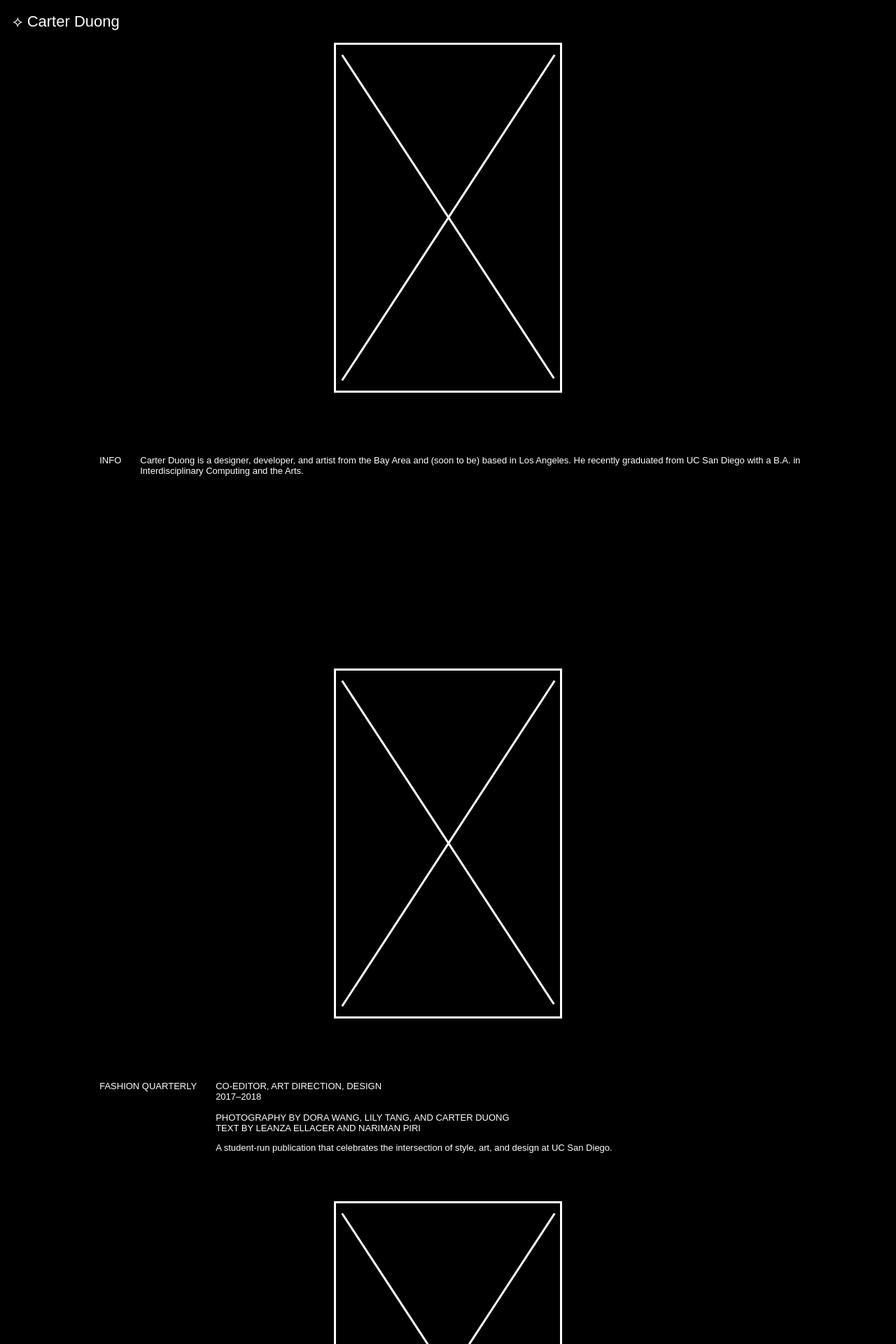
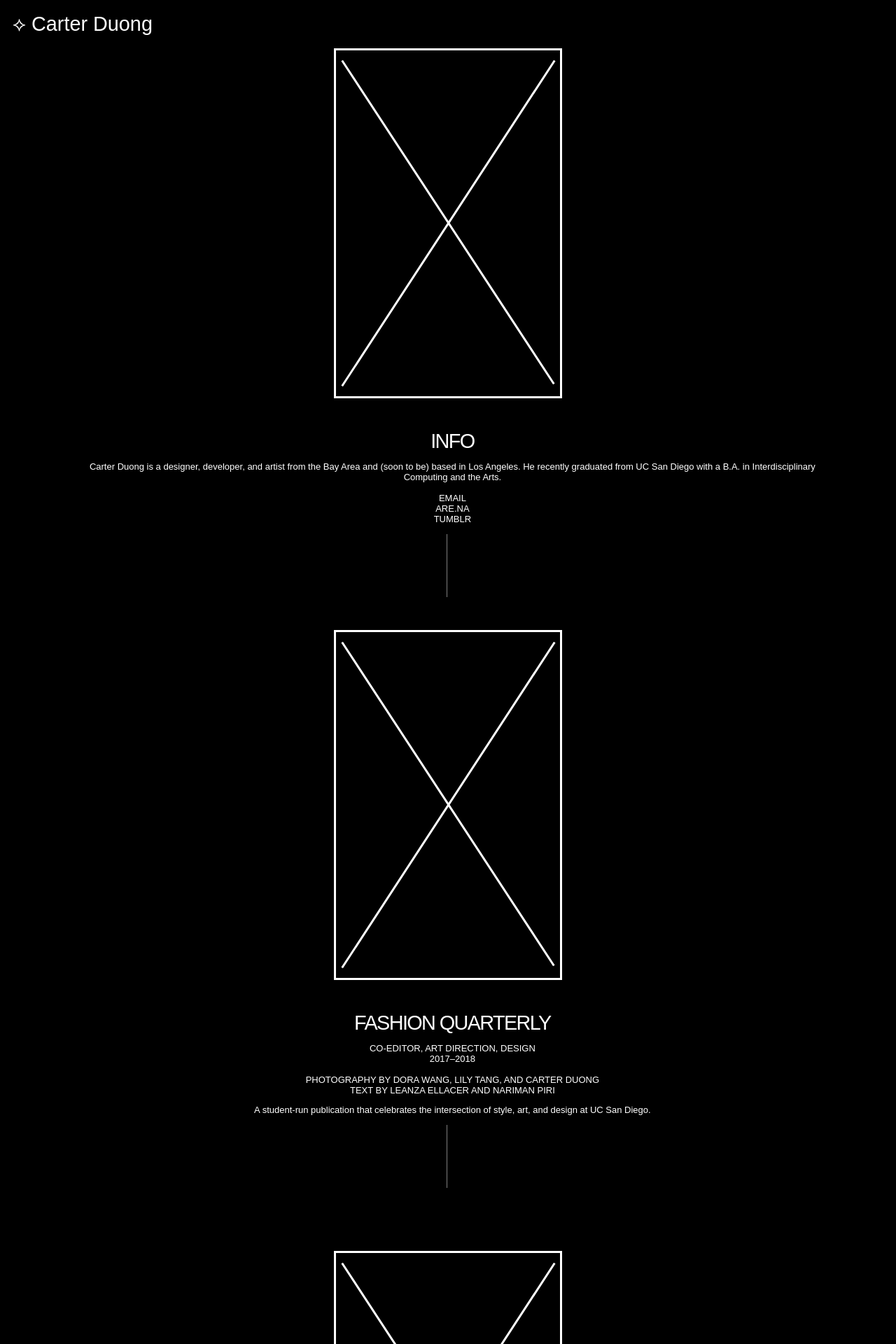
Before and after one commit to carterduong/cd.com3, a Jekyll site: the page built from index.html, in a window 1280 px wide. Shown: the top 1920 px of the page at 70% size. Built offline with Jekyll 4.4.1, drawn with Linux system fonts in a browser that asks for light colours; nearby versions of some CDN libraries; some web fonts are replaced; library files that are not in the unit come from our copies; comment, search, counter and statistics services are not loaded.

Commit message:
testing lines

```diff
--- a/_includes/projects.html
+++ b/_includes/projects.html
@@ -1,7 +1,4 @@
 {% for project in site.data.projects %}
-<br>
-<br>
-<br>
 <div class="project">
 
   <div class="image-container">
@@ -14,23 +11,25 @@
   </div>
 
   <div class="text-container">
-    <div class="title">
+    <span class="title">
         {{project.title}}
-    </div>
+    </span>
 
-    <div class="description-container">
-      <div class="meta-text">
+    <span class="description-container">
+      <p class="meta-text">
         {{project.role}}
         <br>
         {{project.date}}
         <br>
         <br>
         {{project.collaborators}}
-      </div>
+      </p>
       <p class="description-text">
         {{project.description}}
       </p>
-    </div>
+    </span>
   </div>
+
+  <div class="vertical-line"></div>
 </div>
 {% endfor %}
--- a/_layouts/index.html
+++ b/_layouts/index.html
@@ -9,16 +9,23 @@
           <img src="assets/img/rectangle.svg">
         </div>
         <div class="text-container">
-          <div class="title">
+          <span class="title">
             INFO
-          </div>
-          <div class="description-container">
+          </span>
+          <p class="description-container">
               Carter Duong is a designer, developer, and artist from
               the Bay Area and (soon to be) based in Los Angeles.
               He recently graduated from UC San Diego with a B.A.
               in Interdisciplinary Computing and the Arts.
-          </div>
+              <br><br>
+              EMAIL
+              <br>
+              ARE.NA
+              <br>
+              TUMBLR
+          </p>
         </div>
+        <div class="vertical-line"></div>
       </div>
 
     {% include projects.html %}
--- a/_scss/_base.scss
+++ b/_scss/_base.scss
@@ -1,6 +1,16 @@
 html {
   color: white;
   background-color: black;
+  font-size: 16px;
+}
+
+.vertical-line{
+  border-left: 0.1rem solid grey;
+  width: .2rem; /* Use only border style */
+  height: 10vh;
+  display: block;
+  margin-left: auto;
+  margin-right: auto;
 }
 
 .image-container {
@@ -8,7 +18,7 @@ html {
   display: flex;
   flex-direction: column;
   justify-content: space-evenly;
-  margin-bottom: 10vh;
+  margin-bottom: 5vh;
 
   img {
       max-width: 65%;
@@ -37,9 +47,14 @@ html {
   padding: 2vh 0 2vh 2vh;
 }
 
+.project {
+  margin: 0 0 10vh 0;
+}
+
 .text-container {
   display: flex;
-  flex-direction: row;
+  flex-direction: column;
+  text-align: center;
   padding: 0 8vw 0 9vw;
 }
 
--- a/_scss/_type.scss
+++ b/_scss/_type.scss
@@ -5,8 +5,8 @@ html {
 }
 
 .title {
-  font-size: 13px;
-  font-weight: 500;
+  font-size: 1.8rem;
+  letter-spacing: -0.1rem;
   text-transform: uppercase;
 }
 .description-container {
@@ -19,5 +19,5 @@ html {
 }
 
 .name {
-  font-size: 22px;
+  font-size: 1.8rem;
 }
```
Also changed, not shown: 3 other files.
